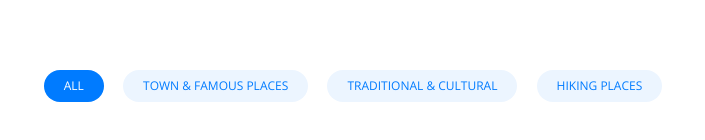
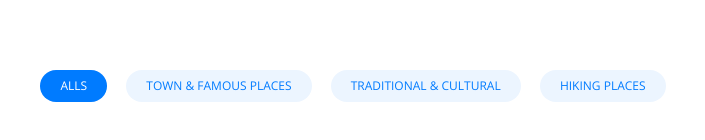
Before and after one commit to Menuka298/travel_app, a plain HTML site: page index.html in a window 1280 px wide. Shown: the part 628-768 px from the top of the page, 287-992 px from the left. Drawn offline with nearby package versions, Linux system fonts and the light colour scheme.

Commit message:
Update index.html

```diff
--- a/index.html
+++ b/index.html
@@ -112,7 +112,7 @@
             <div class="row" data-aos="fade-up" data-aos-delay="100">
               <div class="col-lg-12">
                 <ul id="portfolio-flters">
-                  <li data-filter="*" class="filter-active">All</li>
+                  <li data-filter="*" class="filter-active">Alls</li>
                   <li data-filter=".filter-app">Town & Famous Places</li>
                   <li data-filter=".filter-card">traditional & cultural</li>
                   <li data-filter=".filter-web">Hiking places</li>
```
